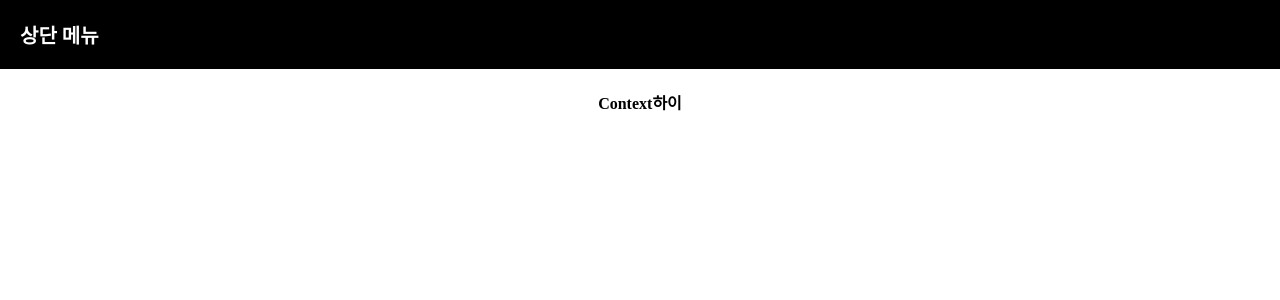
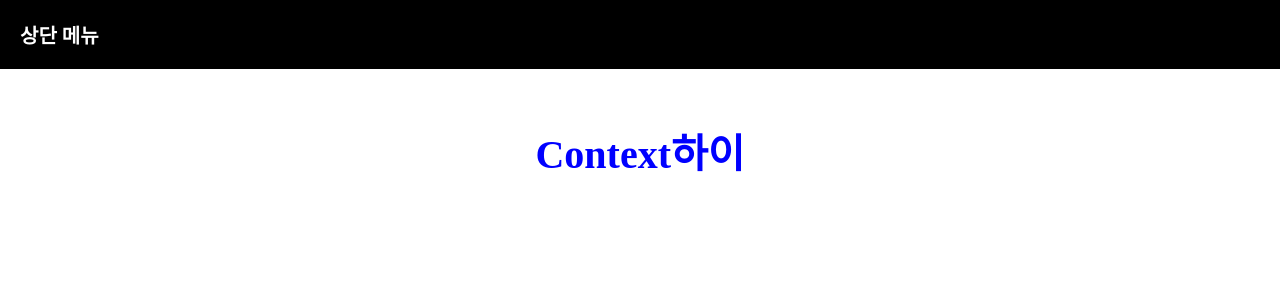
Before and after one commit to eirinlove/blog, a React (Create React App) app: page / in a window 1280 px wide. Shown: the top 300 px of the page. Built offline with nearby package versions, Linux system fonts and the light colour scheme.

Commit message:
font-size

```diff
--- a/src/App.js
+++ b/src/App.js
@@ -14,7 +14,8 @@ function App() {
 
     </div>
 
-    <h4>Context{a}</h4>
+    <h4 style = {{color : 'blue', fontSize : '40px'}}>Context{a}</h4>
+
     </div>
   );
 }
```
